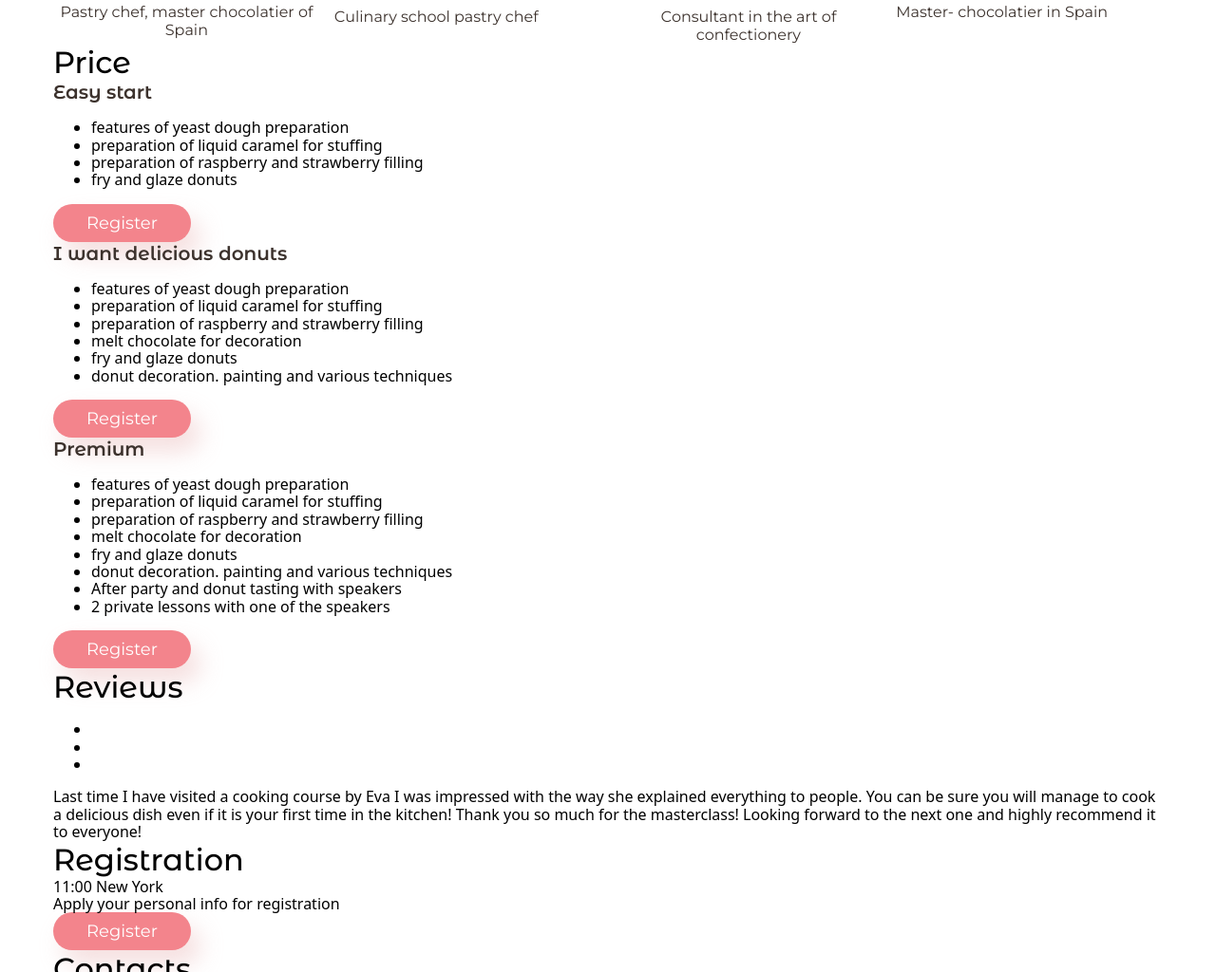
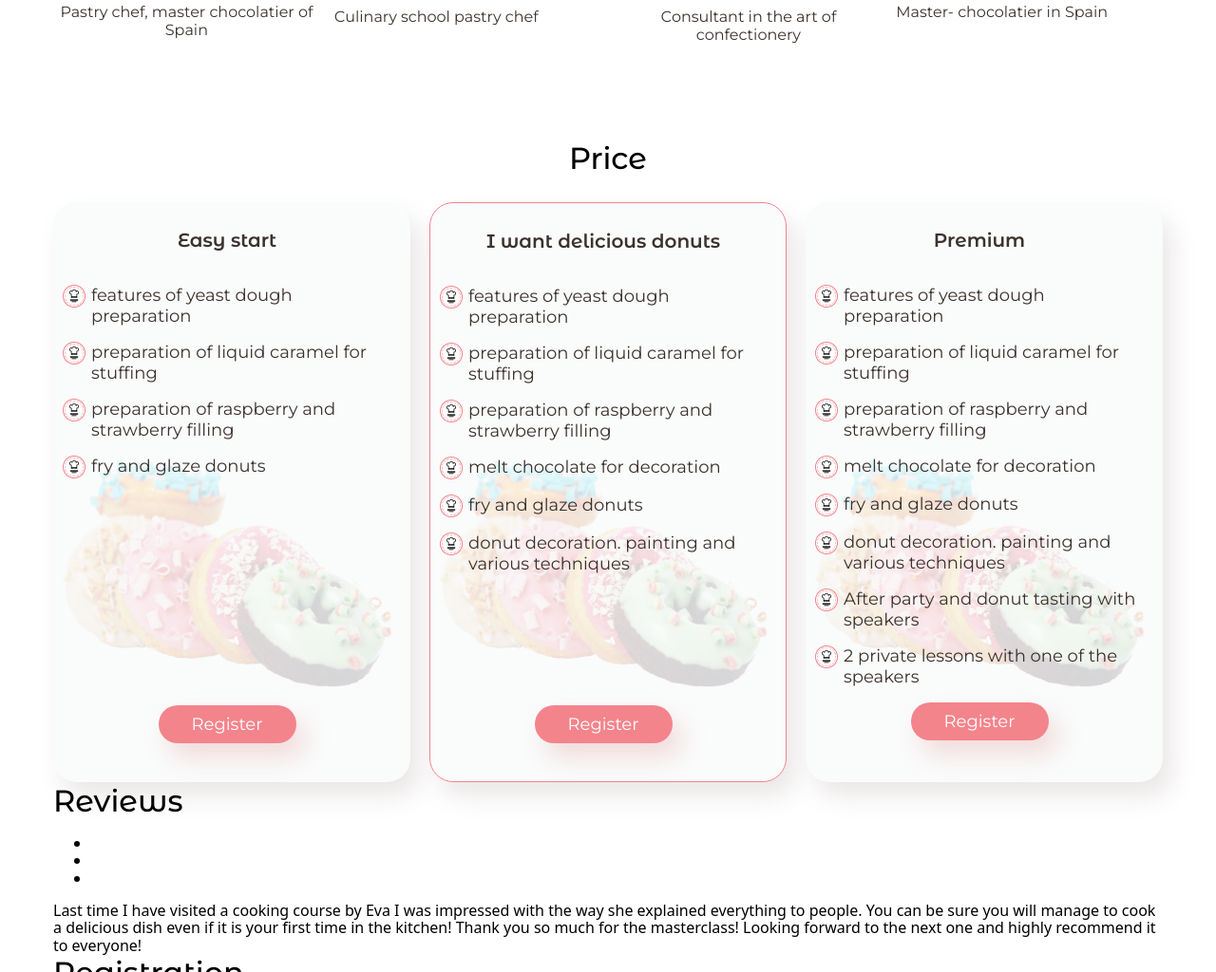
Before and after one commit to HelenaUa/donut-masterclass-1, a website: page index.html in a window 1280 px wide. Shown: the part 2265-3289 px from the top of the page at 95% size. Drawn offline with nearby package versions, Linux system fonts and the light colour scheme.

Commit message:
add section price

```diff
--- a/css/styles.css
+++ b/css/styles.css
@@ -562,22 +562,6 @@
   }
 
    /* Section 'Speakers' */
-   .speakers {
-    display: grid;
-    @media screen and (max-width: 480px) {
-      grid-template-columns: repeat(2, 1fr);
-      grid-gap: 20px;
-    }
-    @media screen and (min-width: 481px) and (max-width: 768px) {
-      grid-template-columns: repeat(4, 1fr);
-      grid-gap: 15px;
-    }
-    @media screen and (min-width: 769px) {
-      grid-template-columns: repeat(4, 1fr);
-      grid-gap: 15px;
-    }
-   }
-
    .speakers-title {
     display: flex;
     justify-content: center;
@@ -592,6 +576,22 @@
     @media screen and (min-width: 769px) {
       margin-top: 100px;
       margin-bottom: 10px;
+    }
+   }
+
+   .speakers {
+    display: grid;
+    @media screen and (max-width: 480px) {
+      grid-template-columns: repeat(2, 1fr);
+      grid-gap: 20px;
+    }
+    @media screen and (min-width: 481px) and (max-width: 768px) {
+      grid-template-columns: repeat(4, 1fr);
+      grid-gap: 15px;
+    }
+    @media screen and (min-width: 769px) {
+      grid-template-columns: repeat(4, 1fr);
+      grid-gap: 15px;
     }
    }
 
@@ -643,3 +643,171 @@
       font-size: 16px;
     }
    }
+
+   /* Section 'Price' */
+   .price-title {
+    display: flex;
+    justify-content: center;
+    @media screen and (max-width: 480px) {
+      margin-top: 40px;
+      margin-bottom: 27px;
+    }
+    @media screen and (min-width: 481px) and (max-width: 768px) {
+      margin-top: 77px;
+      margin-bottom: 31px;
+    }
+    @media screen and (min-width: 769px) {
+      margin-top: 101px;
+      margin-bottom: 27px;
+    }
+   }
+
+   .price {
+    display: grid;
+    @media screen and (max-width: 480px) {
+      grid-template-columns: repeat(1, 280px);
+      grid-gap: 24px;
+      justify-content: center;
+    }
+    @media screen and (min-width: 481px) and (max-width: 768px) {
+      grid-template-columns: repeat(3, 1fr);
+      grid-gap: 12px;
+    }
+    @media screen and (min-width: 769px) {
+      grid-template-columns: repeat(3, 1fr);
+      grid-gap: 20px;
+    }
+   }
+
+   .price-box {
+    border-radius: 25px;
+    background: #FAFBFB;
+    box-shadow: 10px 15px 25px 0px rgba(210, 201, 201, 0.45);
+    padding-top: 20px;
+    padding-bottom: 20px;
+    height: 100%;
+    @media screen and (max-width: 480px) {
+      padding-left: 18px;
+      padding-right: 30px;
+    }
+    @media screen and (min-width: 481px) and (max-width: 768px) {
+      padding-left: 8px;
+      padding-right: 20px;
+      background-image: url(../images/price/price-bg-m-@2x.png);
+      background-size: contain;
+      background-position: 50% 75%;
+      background-repeat: no-repeat;
+    }
+    @media screen and (min-width: 769px) {
+      padding-top: 28px;
+      padding-bottom: 40px;
+      padding-left: 10px;
+      padding-right: 20px;
+      background-image: url(../images/price/price-bg-l-@2x.png);
+      background-size: contain;
+      background-position: 50% 75%;
+      background-repeat: no-repeat;
+    }
+   }
+
+   .price-box:nth-child(2n) {
+    border: 1px solid #F3848C;
+    @media screen and (max-width: 480px) {
+      background-image: url(../images/price/price-bg-s-@2x.png);
+      background-size: contain;
+      background-position: 50% 75%;
+      background-repeat: no-repeat;
+    }
+   }
+
+   .price-box:last-child {
+    @media screen and (max-width: 480px) {
+      background-image: url(../images/price/price-bg-s-@2x.png);
+      background-size: contain;
+      background-position: 50% 75%;
+      background-repeat: no-repeat;
+    }
+   }
+
+   .price-box:first-child .price-btn {
+    @media screen and (min-width: 481px) and (max-width: 768px) {
+      margin-top: 140%;
+      /* margin-top: 278px; */
+    }
+    @media screen and (min-width: 769px) {
+      margin-top: 69%;
+    }
+   }
+
+   .price-box:nth-child(2) .price-btn {
+    @media screen and (min-width: 481px) and (max-width: 768px) {
+      margin-top: 68%;
+      /* margin-top: 278px; */
+    }
+    @media screen and (min-width: 769px) {
+      margin-top: 40%;
+    }
+   }
+
+   /* .price-box:first-child .price-list {
+    @media screen and (min-width: 481px) and (max-width: 768px) {
+      margin-top: 140%;
+      margin-top: 278px;
+      margin-bottom: 140%;
+    }
+   } */
+
+   .price-box-title {
+    display: flex;
+    font-family: var(--secondary-font);
+    color: var(--main-txt-cl);
+    font-weight: 600;
+    line-height: normal;
+    font-size: 18px;
+    justify-content: center;
+    text-align: center;
+    margin-bottom: 16px;
+    @media screen and (min-width: 769px) {
+      font-size: 20px;
+      margin-bottom: 35px;
+    }
+   }
+
+   .price-list {
+    padding: 0;
+   }
+
+   .price-item {
+    display: flex;
+    font-family: var(--main-font);
+    color: var(--main-txt-cl);
+    font-weight: 400;
+    line-height: normal;
+    font-size: 18px;
+    justify-content: start;
+    margin-bottom: 12px;
+    @media screen and (min-width: 481px) and (max-width: 768px) {
+      font-size: 16px;
+    }
+    @media screen and (min-width: 769px) {
+      font-size: 18px;
+      margin-bottom: 16px;
+    }
+   }
+
+   .price-item::before {
+    content: "";
+    width: 24px;
+    height: 24px;
+    margin-right: 6px;
+    padding: 12px;
+    background-image: url("../images/iко.png");
+    /* background-size: contain; */
+  }
+
+   .price-btn {
+    display: flex;
+    color: var(--accent-txt-cl);
+    margin-left: auto;
+    margin-right: auto;
+   }
--- a/index.html
+++ b/index.html
@@ -65,7 +65,7 @@
 
         <main>
             <!-- Section 'About us' -->
-            <section class="" id="about">
+            <section id="about">
                 <div class="container about">
                     <img class="about-img"
                          srcset="
@@ -258,50 +258,51 @@
                         </div>
                     </div>
             </section>
+             <!-- Section 'Price' -->
             <section id="price">
-                <div class="container">
-                    <h2>Price</h2>
-                        <div>
-                            <h3>Easy start</h3>
-                            <ul>
-                                <li>features of yeast dough preparation</li>
-                                <li>preparation of liquid caramel for stuffing</li>
-                                <li>preparation of raspberry and strawberry filling</li>
-                                <li>fry and glaze donuts</li>
+                <h2 class="price-title">Price</h2>
+                    <div class="container price">
+                        <div class="price-box">
+                            <h3 class="price-box-title">Easy start</h3>
+                            <ul class="price-list list">
+                                <li class="price-item">features of yeast dough preparation</li>
+                                <li class="price-item">preparation of liquid caramel for stuffing</li>
+                                <li class="price-item">preparation of raspberry and strawberry filling</li>
+                                <li class="price-item">fry and glaze donuts</li>
                             </ul>
-                            <button class="button">Register</button>
+                            <a class="button link price-btn" href="#registration">Register</a>
                         </div>
-                        <div>
-                            <h3>I want delicious donuts</h3>
-                            <ul>
-                                <li>features of yeast dough preparation</li>
-                                <li>preparation of liquid caramel
+                        <div class="price-box">
+                            <h3 class="price-box-title">I want delicious donuts</h3>
+                            <ul class="price-list list">
+                                <li class="price-item">features of yeast dough preparation</li>
+                                <li class="price-item">preparation of liquid caramel
                                     for stuffing
                                 </li>
-                                <li>preparation of raspberry and strawberry filling</li>
-                                <li>melt chocolate for decoration</li>
-                                <li>fry and glaze donuts</li>
-                                <li>donut decoration. painting and various techniques</li>
+                                <li class="price-item">preparation of raspberry and strawberry filling</li>
+                                <li class="price-item">melt chocolate for decoration</li>
+                                <li class="price-item">fry and glaze donuts</li>
+                                <li class="price-item">donut decoration. painting and various techniques</li>
                             </ul>
-                            <button class="button">Register</button>
+                            <a class="button link price-btn" href="#registration">Register</a>
                         </div>
-                        <div>
-                            <h3>Premium</h3>
-                            <ul>
-                                <li>features of yeast dough preparation</li>
-                                <li>preparation of liquid caramel
+                        <div class="price-box">
+                            <h3 class="price-box-title">Premium</h3>
+                            <ul class="price-list list">
+                                <li class="price-item">features of yeast dough preparation</li>
+                                <li class="price-item">preparation of liquid caramel
                                     for stuffing
                                 </li>
-                                <li>preparation of raspberry and strawberry filling</li>
-                                <li>melt chocolate for decoration</li>
-                                <li>fry and glaze donuts</li>
-                                <li>donut decoration. painting and various techniques</li>
-                                <li>After party and donut tasting with speakers</li>
-                                <li>2 private lessons with one of the speakers</li>
+                                <li class="price-item">preparation of raspberry and strawberry filling</li>
+                                <li class="price-item">melt chocolate for decoration</li>
+                                <li class="price-item">fry and glaze donuts</li>
+                                <li class="price-item">donut decoration. painting and various techniques</li>
+                                <li class="price-item">After party and donut tasting with speakers</li>
+                                <li class="price-item">2 private lessons with one of the speakers</li>
                             </ul>
-                            <button class="button">Register</button>
+                            <a class="button link price-btn" href="#registration">Register</a>
                         </div>
-                </div>
+                    </div>
             </section>
             <section id="reviews">
                 <div class="container">
@@ -320,7 +321,7 @@
                     </p>
                 </div>
             </section>
-            <section>
+            <section id="registration">
                 <div class="container">
                     <h2>Registration</h2>
                     <img>
```
Also changed, not shown: images/price/price-bg-l-@1x.png (added), images/price/price-bg-l-@2x.png (added), images/price/price-bg-m-@1x.png (added), images/price/price-bg-m-@2x.png (added), images/price/price-bg-s-@1x.png (added), images/price/price-bg-s-@2x.png (added).
